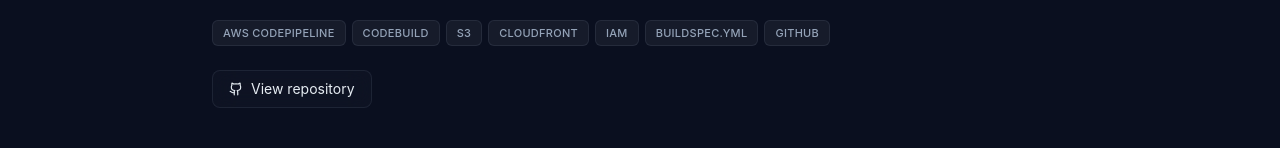
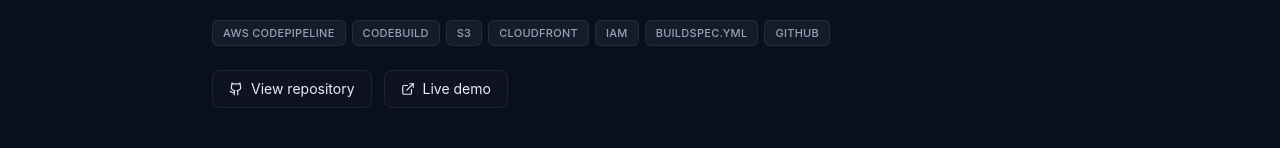
Before and after one commit to marciobolsoni/portfolio, a Next.js app: page /projects/codepipeline-s3-game in a window 1280 px wide. Shown: the part 393-541 px from the top of the page. Built offline with nearby package versions, Linux system fonts and the light colour scheme.

Commit message:
feat: add live demo links to kube-news and codepipeline-s3-game

```diff
--- a/src/data/projects.ts
+++ b/src/data/projects.ts
@@ -93,6 +93,7 @@
     category: "Containers",
     tech: ["Docker", "Kubernetes", "Node.js", "PostgreSQL", "Helm", "Ingress", "kubectl"],
     repo: "https://github.com/marciobolsoni/kube-news",
+    liveDemo: "https://kube-news.marciobolsoni.cloud",
     problem:
       "I wanted to prove I could run a real stateful-ish workload on Kubernetes — not just deploy nginx — and understand the trade-offs between Deployments, StatefulSets, ConfigMaps and Secrets in practice.",
     solution:
@@ -124,6 +125,7 @@
     category: "CI/CD",
     tech: ["AWS CodePipeline", "CodeBuild", "S3", "CloudFront", "IAM", "buildspec.yml", "GitHub"],
     repo: "https://github.com/marciobolsoni/codepipeline-s3-game",
+    liveDemo: "https://game.marciobolsoni.cloud",
     problem:
       "Manual `aws s3 sync` deploys are fast to set up and the first thing that breaks the moment a teammate joins. I wanted a properly gated pipeline: source on GitHub, automated build, deploy to S3, with permissions scoped exactly to the resources involved.",
     solution:
```
